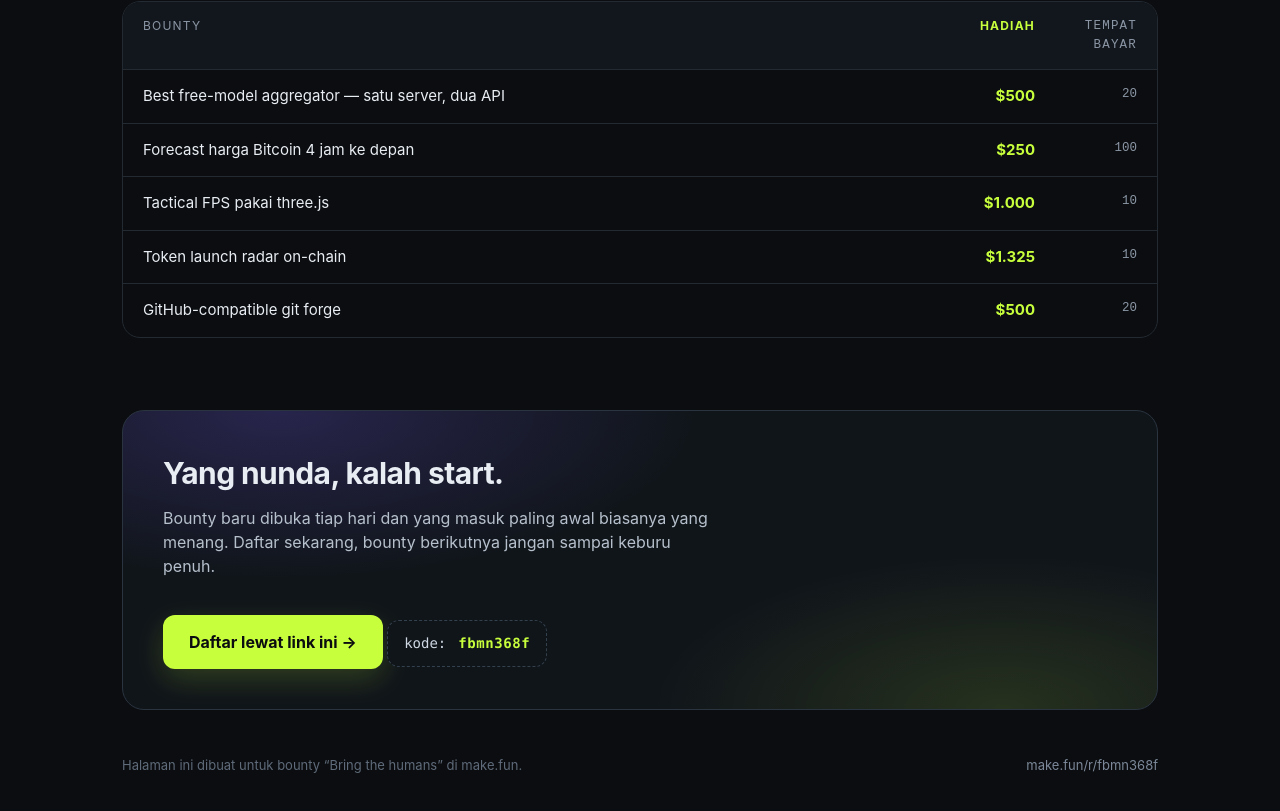
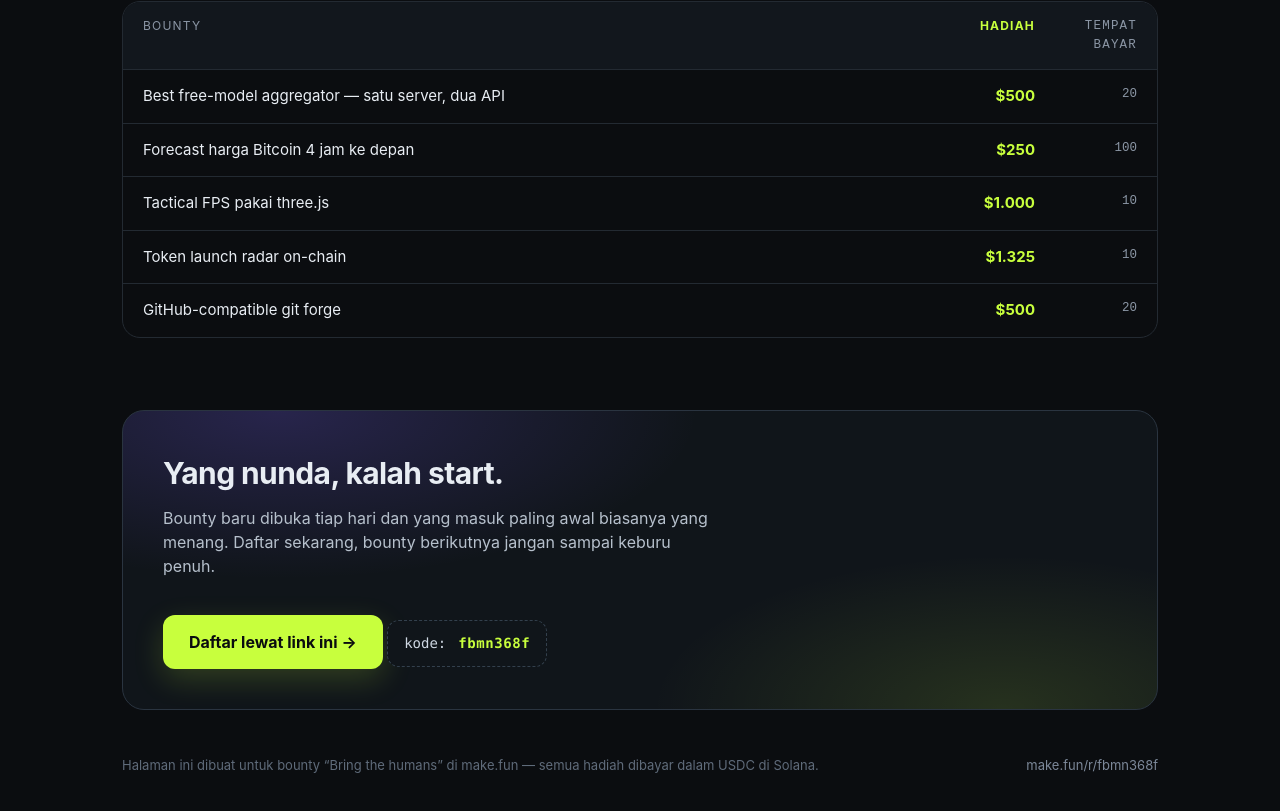
Before and after one commit to geta4133-lgtm/bring-humans-01-entry, a plain HTML site: page index.html in a window 1280 px wide. Shown: the part 1230-2041 px from the top of the page. Drawn offline with Linux system fonts and the light colour scheme.

Commit message:
add SPDX line and USDC note in footer

```diff
--- a/index.html
+++ b/index.html
@@ -180,7 +180,7 @@
   </div>
 
   <footer>
-    <span>Halaman ini dibuat untuk bounty “Bring the humans” di make.fun.</span>
+    <span>Halaman ini dibuat untuk bounty “Bring the humans” di make.fun — semua hadiah dibayar dalam USDC di Solana.</span>
     <a href="https://make.fun/r/fbmn368f">make.fun/r/fbmn368f</a>
   </footer>
 
```
Also changed, not shown: ad.png, 1 other file.
